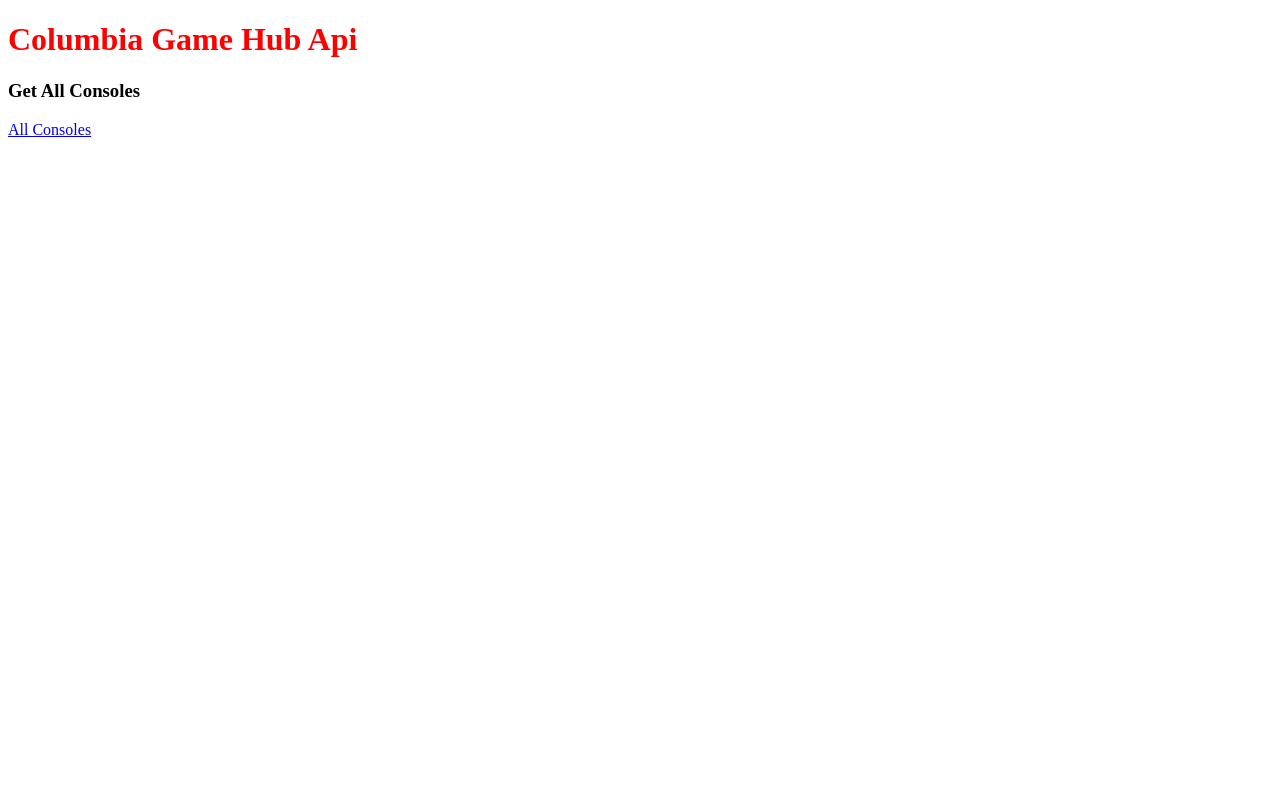
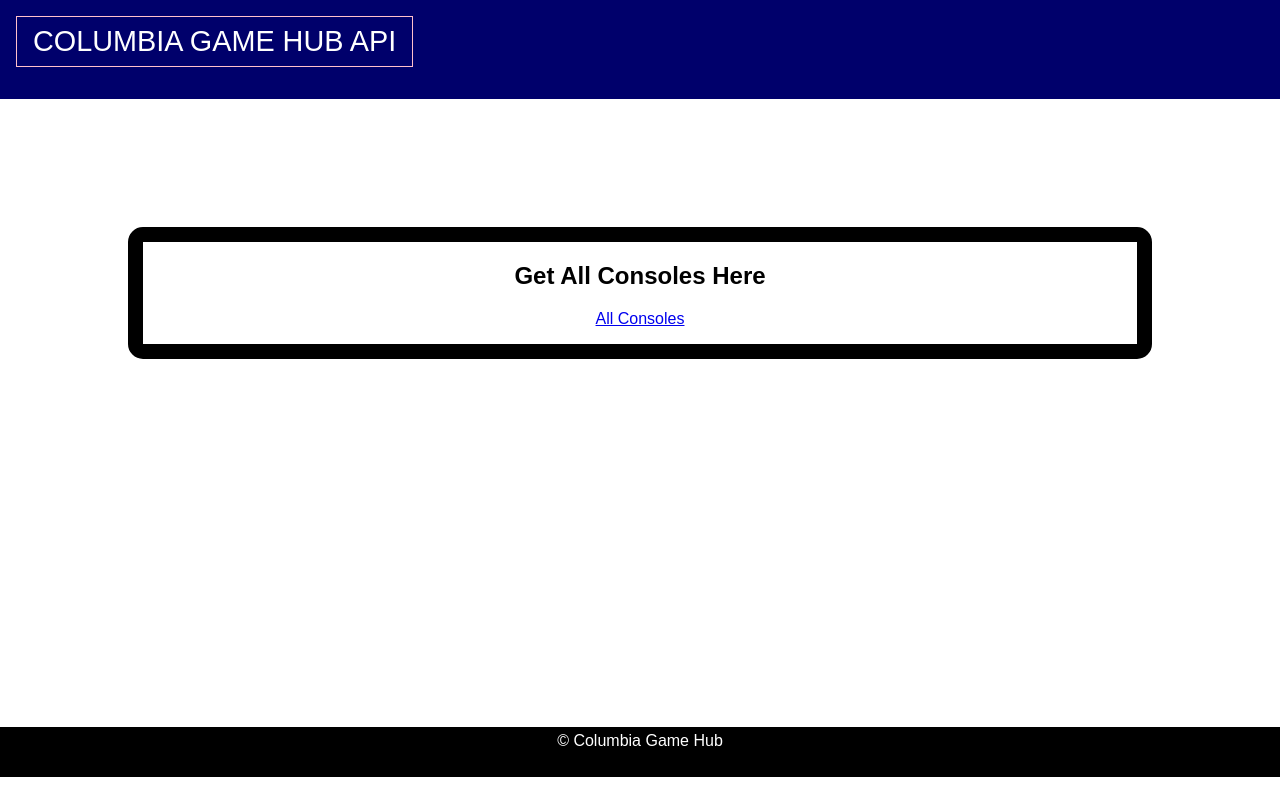
Before and after one commit to leemoorman/game-store-server, a website: page index.html in a window 1280 px wide. Drawn offline with Linux system fonts and the light colour scheme.

Commit message:
styled api page

```diff
--- a/index.html
+++ b/index.html
@@ -4,11 +4,19 @@
         <link rel="stylesheet" href="styles.css" />
     </head>
     <body>
-        <h1>Columbia Game Hub Api</h1>
-
-        <section>
-            <h3>Get All Consoles</h3>
-            <p><a href="/api/consoles">All Consoles</a></p>
-        </section>
+        <header id="main-header">
+            <div class="top-bar">
+                <div class="logo"><Link to="/">COLUMBIA GAME HUB API</Link></div>
+            </div>
+        </header>
+        <main>
+            <section id="main-content">
+                <h1>Get All Consoles Here</h1>
+                <p><a href="/api/consoles">All Consoles</a></p>
+            </section>
+        </main>
+        <footer id="main-footer">
+            <p>&copy; Columbia Game Hub</p>
+        </footer>
     </body>
 </html>
--- a/public/script.js
+++ /dev/null
@@ -1 +0,0 @@
-console.log("I love me");
--- a/public/styles.css
+++ b/public/styles.css
@@ -1,3 +1,55 @@
-h1{
-    color: red;
+body{
+    font-family: Arial, Helvetica, sans-serif;
+    background: white;
+    padding: 0;
+    margin: 0;
 }
+
+#main-header {
+    width: 100%;
+    background: #00006b;
+    color: white;
+    padding-bottom: 1rem;
+    font-family: Arial, Helvetica, sans-serif;
+}
+
+.logo a{
+    text-decoration: none;
+    color: white;
+}
+
+.top-bar {
+    display: flex;
+    justify-content: space-between;
+    align-items: center;
+    padding: 1rem;
+}
+
+.logo {
+    font-size: 1.8rem;
+    border: 1px solid pink;
+    padding: 0.5rem 1rem;
+}
+
+#main-content{
+    border: 15px solid black;
+    border-radius: 15px;
+    text-align: center;
+    margin-left: 8rem;
+    margin-right: 8rem;
+    margin-top: 8rem;
+    margin-bottom: 23rem;
+}
+
+#main-footer{
+    background: black;
+    height: 50px;
+    font-family: Arial, Helvetica, sans-serif;
+    margin-top: auto;
+}
+
+#main-footer p{
+    color: white;
+    text-align: center;
+    padding: 5px;
+}
```
